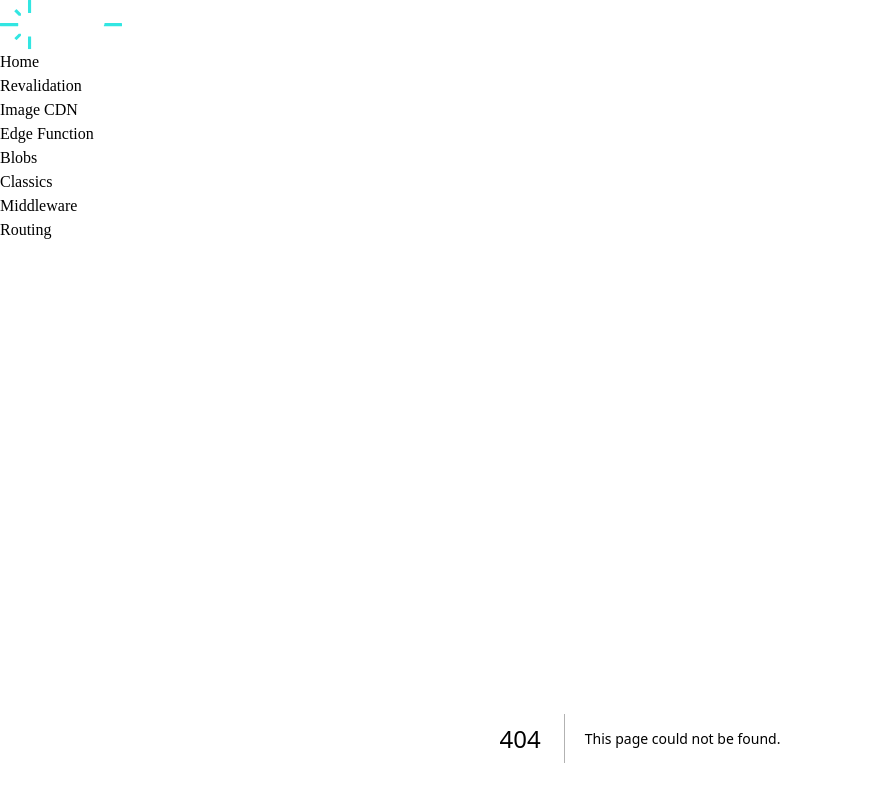
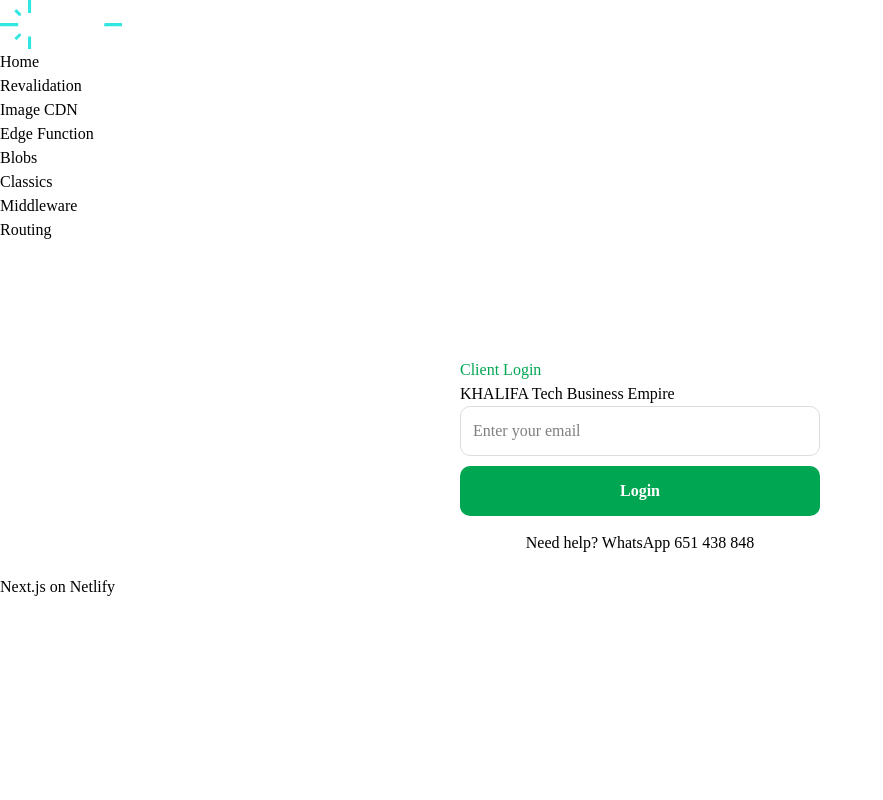
Before and after one commit to Mavo237/KHALIFA-Tech-Business-Empire-, a Next.js app: page /login in a window 1280 px wide. Before the commit this address had no page. Shown: the top 800 px of the page, without its empty margins (0-883 px from the left). Built offline with nearby package versions, Linux system fonts and the light colour scheme.

Commit message:
Create login page component with email input

```diff
--- /dev/null
+++ b/app/login/page.tsx
@@ -0,0 +1,16 @@
+'use client'
+import { useState } from 'react'
+import { useRouter } from 'next/navigation'
+export default function Login() {
+  const [email, setEmail] = useState('')
+  const router = useRouter()
+  return (
+    <div style={{ padding: 20, maxWidth: 400, margin: 'auto' }}>
+      <h2 style={{ color: '#00A651' }}>Client Login</h2>
+      <p>KHALIFA Tech Business Empire</p>
+      <input value={email} onChange={e => setEmail(e.target.value)} placeholder="Enter your email" style={{ width: '100%', padding: 12, borderRadius: 10, marginBottom: 10, border: '1px solid #ddd' }} />
+      <button onClick={() => router.push('/dashboard')} style={{ width: '100%', background: '#00A651', color: '#fff', padding: 13, border: 'none', borderRadius: 10, fontWeight: 'bold' }}>Login</button>
+      <a href="https://wa.me/237651438848"><p style={{ textAlign: 'center', marginTop: 15 }}>Need help? WhatsApp 651 438 848</p></a>
+    </div>
+  )
+}
```
